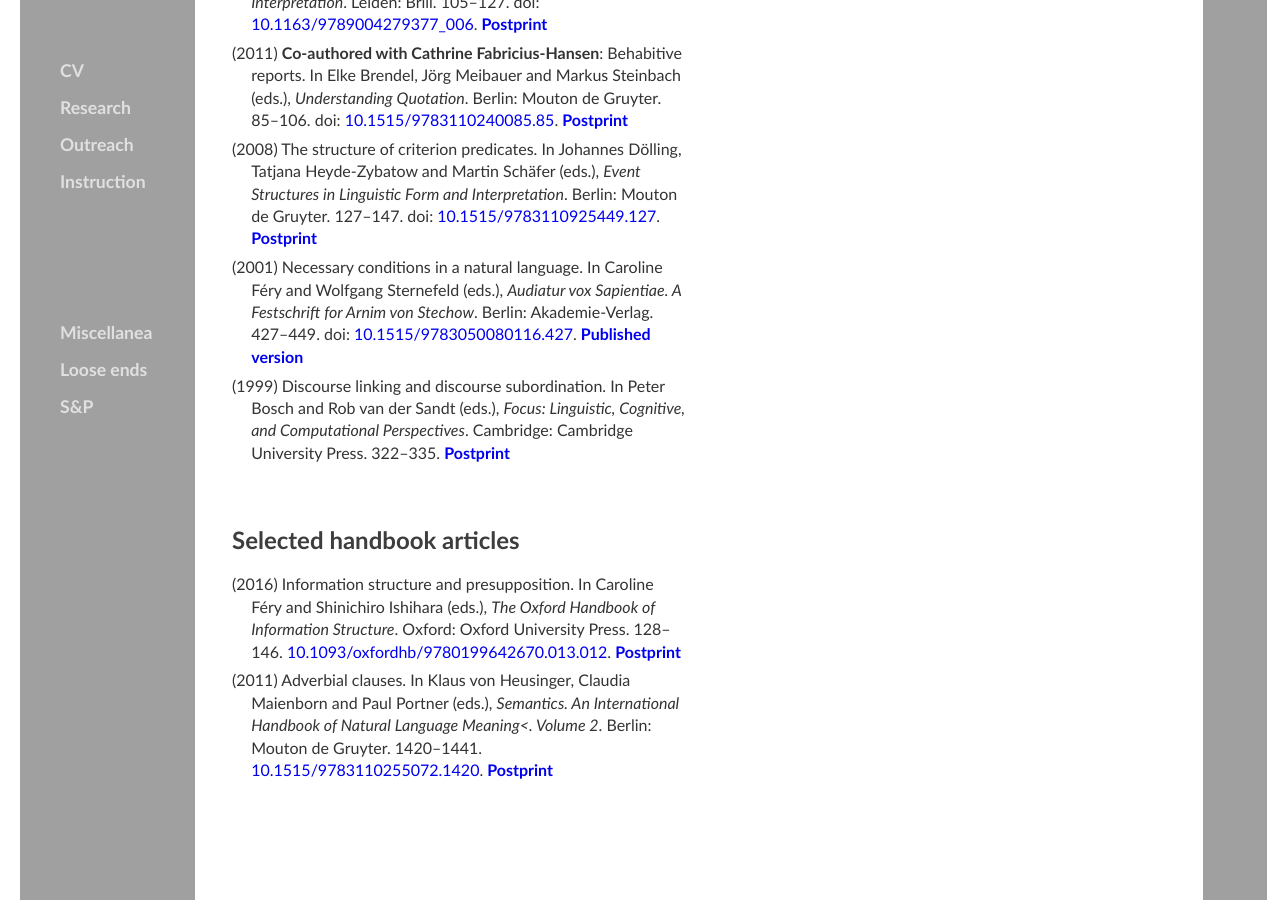
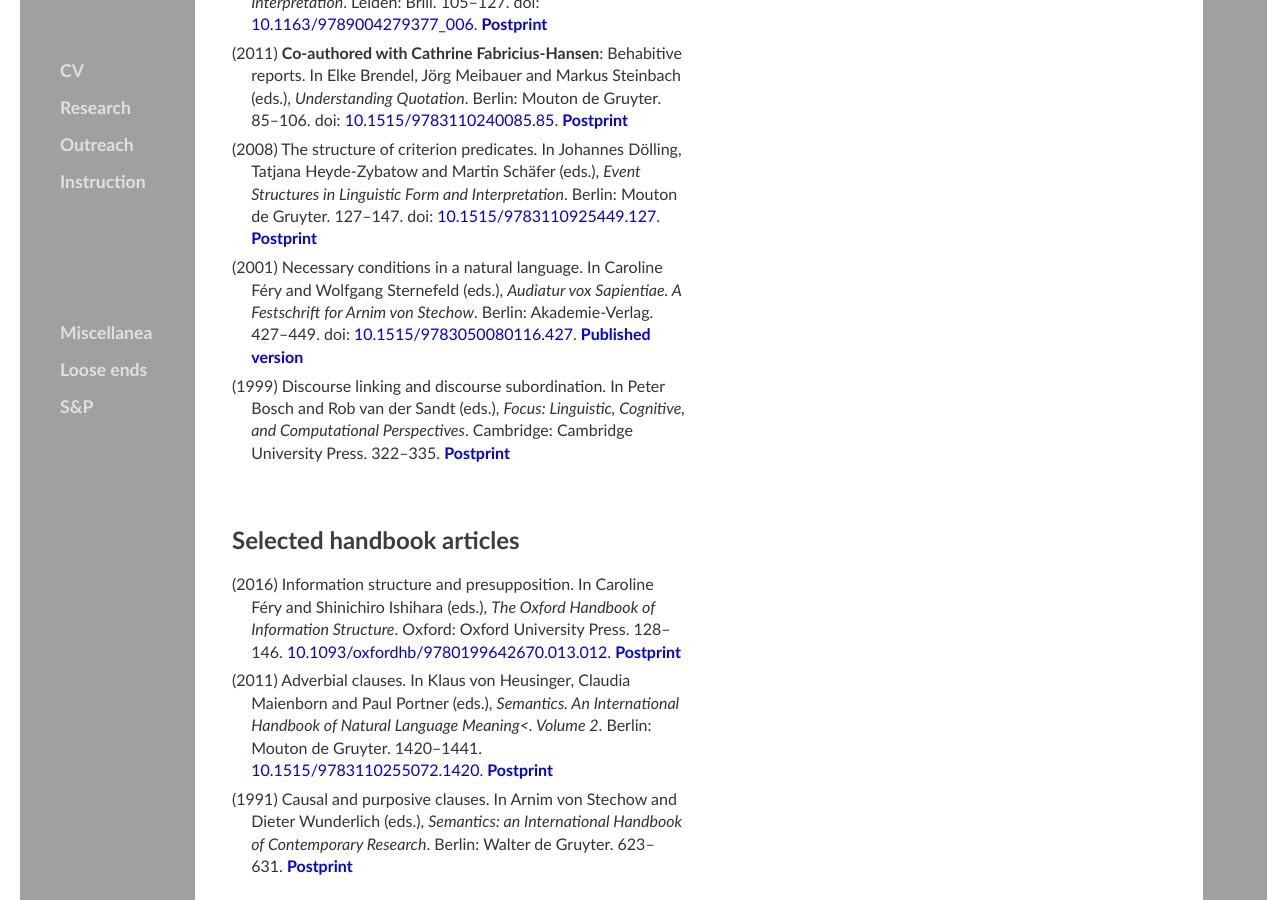
Before and after one commit to kjelljs/kjelljs.github.io, a Jekyll site: the page built from research/index.html, in a window 1280 px wide and 900 px high, scrolled down 1735 px. Built offline with Jekyll 4.4.1, drawn with Linux system fonts in a browser that asks for light colours.

Commit message:
Update index.html

```diff
--- a/research/index.html
+++ b/research/index.html
@@ -55,6 +55,7 @@ figcaption {
 	    <ul id="pubs">
 		    <li>(2016) Information structure and presupposition. In Caroline Féry and Shinichiro Ishihara (eds.), <i>The Oxford Handbook of Information Structure</i>. Oxford: Oxford University Press. 128–146. <a href="https://doi.org/10.1093/oxfordhb/9780199642670.013.012">10.1093/oxfordhb/9780199642670.013.012</a>. <a href="/pdf/ouphis7.pdf"><b>Postprint</b></a></li>
 		    <li>(2011) Adverbial clauses. In Klaus von Heusinger, Claudia Maienborn and Paul Portner (eds.), <i>Semantics. An International Handbook of Natural Language Meaning<. Volume 2</i>. Berlin: Mouton de Gruyter. 1420–1441. <a href="https://doi.org/10.1515/9783110255072.1420">10.1515/9783110255072.1420</a>. <a href="/pdf/HandSem.pdf"><b>Postprint</b></a></li>
+		    <li>(1991) Causal and purposive clauses. In Arnim von Stechow and Dieter Wunderlich (eds.), <i>Semantics: an International Handbook of Contemporary Research</i>. Berlin: Walter de Gruyter. 623–631. <a href="/pdf/CausPur.pdf"><b>Postprint</b></a></li>
     </ul>
 </div>
 <div class="right">
```
